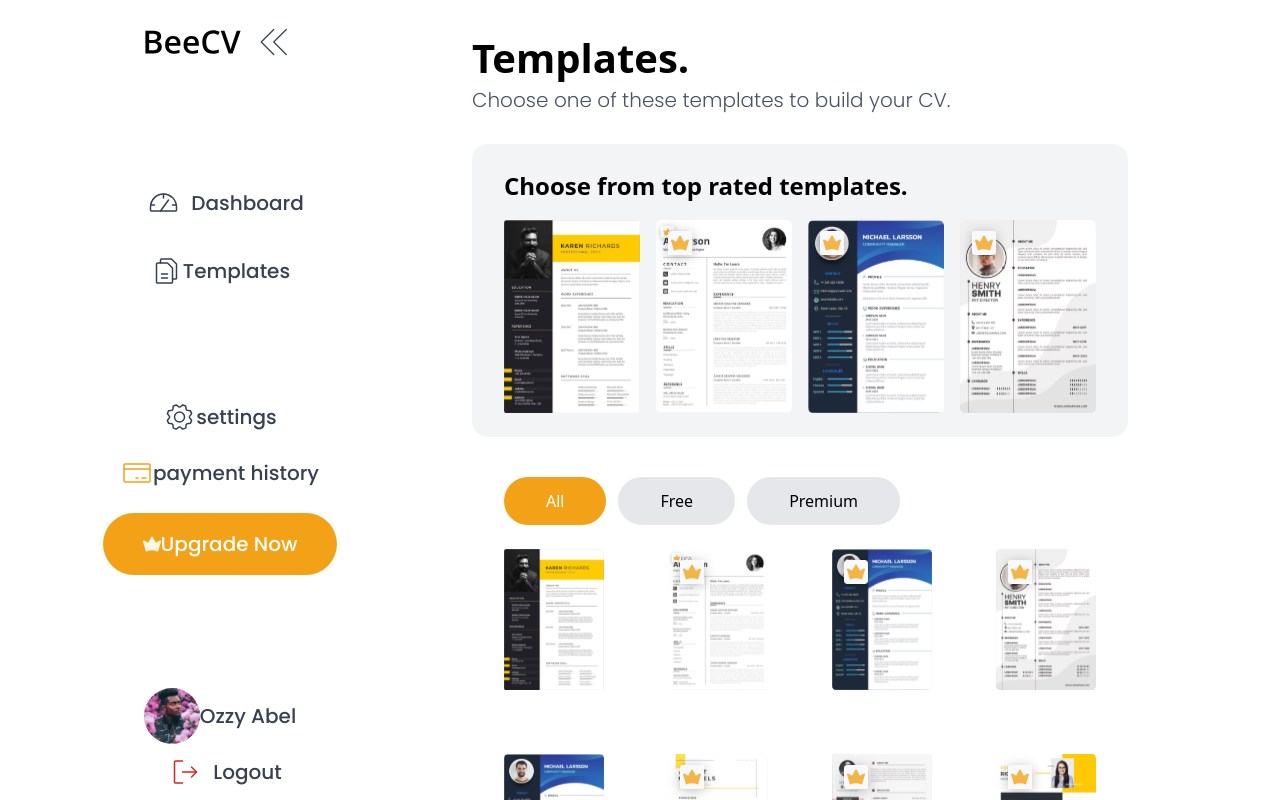
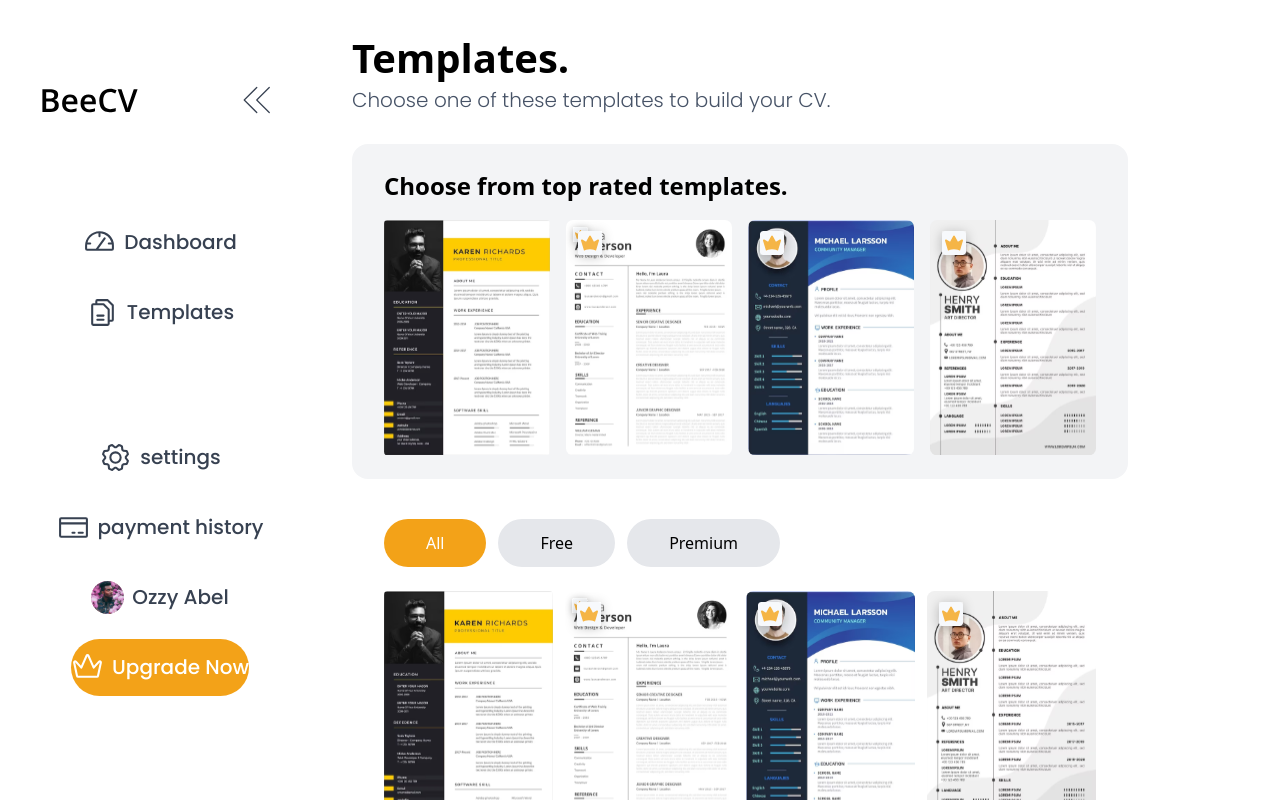
Before and after one commit to Lycan-Xx/test-4, a React (Vite) app: page /templates in a window 1280 px wide. Shown: the top 800 px of the page. Built offline with nearby package versions, Linux system fonts and the light colour scheme.

Commit message:
SideNav transition

```diff
--- a/package.json
+++ b/package.json
@@ -13,6 +13,7 @@
     "@emotion/react": "^11.13.5",
     "@emotion/styled": "^11.13.5",
     "@mui/material": "^6.1.8",
+    "aos": "^2.3.4",
     "react": "^18.3.1",
     "react-dom": "^18.3.1",
     "react-icons": "^5.3.0",
--- a/src/components/CreateCV/CreateCVNav.jsx
+++ b/src/components/CreateCV/CreateCVNav.jsx
@@ -34,15 +34,15 @@ const CreateCVNav = () => {
  ]
 
  return (
-  <main className="flex flex-row justify-between my-[30px] mx-auto w-full px-[10vw]">
-   <nav className="flex flex-row gap-[6px]">
+  <main className="flex flex-col md:flex-row justify-between my-[30px] mx-auto w-full md:px-[10vw]">
+   <nav className="flex flex-row md:gap-[6px] justify-between">
     {CVLinks.map((links) => {
      const { id, text, link } = links
      const isActive = location.pathname === link
      return (
       <Link to={link} key={id}>
        <p
-        className={`flex whitespace-nowrap rounded-[26px] border-[1px] border-gray-300 justify-center items-center py-[8px] px-[25px] text-base text-gray-700 font-medium ${
+        className={`flex text-wrap whitespace-nowrap rounded-[26px] border-[1px] border-gray-300 justify-center items-center md:py-[8px] md:px-[25px] md:text-base text-gray-700 md:font-medium ${
          isActive ? "bg-[#fbe2b7]" : "bg-gray-100"
         }`}
        >
--- a/src/components/Layout/SideNav.jsx
+++ b/src/components/Layout/SideNav.jsx
@@ -1,6 +1,5 @@
 import React, { useState } from "react"
 import { useNavContext } from "../../context/NavContext"
-import DoubleArrowRight from "../../assets/DoubleArrowRight.svg"
 import logo from "../../assets/LogoBeeCV.svg"
 import { PiCaretDoubleLeftThin, PiCaretDoubleRightThin } from "react-icons/pi"
 import { links } from "../../data/data"
@@ -16,106 +15,134 @@ const SideNav = () => {
 
  return (
   <aside
-   className={` hidden md:flex ${
-    isSidebarOpen ? "sidebar-open" : "sidebar-closed"
-   } h-[100vh] flex flex-col justify-between items-center pt-[5%] px-[30px] font-poppins text-[20px] font-medium text-gray-700 gap-[101px] mt-0 transition-all duration-300 ease-in-out`}
+   className={` hidden md:flex h-[100vh] flex-col justify-between items-center font-poppins text-[20px] font-medium text-gray-700 gap-[99px] mt-0 transition-all duration-300 ease-in-out  ${
+    isSidebarOpen ? "sidebar-open md:w-[320px]" : "sidebar-closed w-[119px]"
+   } `}
   >
-   <div className="flex flex-col justify-center items-center">
+   <div
+    className={`flex  w-full  items-center justify-center mt-[80px] px-[32px]  ${
+     isSidebarOpen
+      ? " justify-between  md:w-[300px] flex-row-reverse"
+      : " justify-center flex-col"
+    }`}
+   >
     <button
      onClick={() => setIsSidebarOpen(!isSidebarOpen)}
      className="close-btn"
     >
-     {isSidebarOpen ? "" : <PiCaretDoubleRightThin size={40} />}
+     {isSidebarOpen ? (
+      <PiCaretDoubleLeftThin size={40} />
+     ) : (
+      <PiCaretDoubleRightThin size={40} />
+     )}
     </button>
-    <div
-     className={` ${
-      isSidebarOpen ? "w-[150px] flex-row justify-between " : " "
-     } flex `}
-    >
     <img src={logo} className="logo" alt="Logo" />
-     <button onClick={() => setIsSidebarOpen(!isSidebarOpen)}>
-      {isSidebarOpen ? <PiCaretDoubleLeftThin size={40} /> : ""}
-     </button>
-    </div>
    </div>
 
    {/* First set of links */}
-   <ul className="links flex flex-col gap-[24px]">
+   <ul className="flex flex-col gap-[24px] max-w-[256px]">
     {links.slice(0, 2).map((link) => {
      const { id, url, text, icon } = link
      const isActive = activePage === id
      return (
+      <Link
+       className="flex flex-row items-center justify-center h-[46px] "
+       key={id}
+       onClick={() => handleNavClick(id)}
+       to={url}
+      >
        <li
         className={`gap-2 flex flex-row justify-center items-center rounded-full ${
          isActive
-         ? "border-primary p-3 border-[1px] bg-primary bg-opacity-15  text-primary"
+          ? `border-primary border-[1px] bg-primary bg-opacity-15 text-primary ${
+             isSidebarOpen ? "px-[50px] py-[12px]" : "px-[10px] py-[10px]"
+            }`
           : ""
-       }`}
-       key={id}
-       onClick={() => handleNavClick(id)}
+        }
+  ${isSidebarOpen ? "" : "px-[10px] py-[10px]"}
+  `}
        >
-       <Link
-        className="flex flex-row h-[100%] items-center justify-center mx-auto"
-        to={url}
-       >
-        <img className="" src={icon} alt={text} />
+        {typeof icon === "string" ? (
+         <img className="h-[33px]" src={icon} alt={`${text} icon`} />
+        ) : (
+         React.createElement(icon, { size: 33 })
+        )}
         {isSidebarOpen ? <p>{text}</p> : ""}
+       </li>
       </Link>
-      </li>
      )
     })}
    </ul>
 
    {/* Second set of links */}
-   <ul className="links gap-[24px] flex flex-col">
-    {links.slice(2, 5).map((link) => {
+   <ul className="gap-[24px] flex flex-col items-center w-full max-w-[256px]">
+    {links.slice(2, 6).map((link) => {
      const { id, url, text, icon } = link
      const isActive = activePage === id
 
      return (
-      <li
-       className={`gap-2 flex flex-row justify-center items-center rounded-full whitespace-nowrap ${
-        isActive
-         ? "border-primary p-3 border-[1px] bg-primary bg-opacity-15 text-primary"
-         : ""
-       } ${id === 5 ? "bg-primary text-white md:px-[40px] md:py-[16px]" : ""}`}
+      <Link
        key={id}
        onClick={() => handleNavClick(id)}
-      >
-       <Link
-        className="flex flex-row items-center justify-start mx-auto"
+       className="flex flex-row items-center justify-center h-[46px] w-full"
        to={url}
       >
-        <img className="max-w-[56px] max-h-[56px]" src={icon} alt={text} />
+       <li
+        className={`gap-2 flex flex-row justify-center items-center rounded-full ${
+         isActive
+          ? `border-primary border-[1px] bg-primary bg-opacity-15  text-primary ${
+             isSidebarOpen ? "px-[50px] py-[12px]" : "px-[10px] py-[10px]"
+            } `
+          : ""
+        }
+                ${isSidebarOpen ? "" : "px-[10px] py-[10px]"}
+
+             ${id === 6 ? "bg-primary text-white  py-[12px]" : ""}`}
+       >
+        {typeof icon === "string" ? (
+         <img className="h-[33px]" src={icon} alt={`${text} icon`} />
+        ) : (
+         React.createElement(icon, { size: 33 })
+        )}{" "}
         {isSidebarOpen ? <p>{text}</p> : ""}
+       </li>
       </Link>
-      </li>
      )
     })}
    </ul>
 
    {/* Third set of links */}
-   <ul className="links">
-    {links.slice(5, 7).map((link) => {
+   <ul className=" max-w-[256px] flex">
+    {links.slice(6, 7).map((link) => {
      const { id, url, text, icon } = link
      const isActive = activePage === id
 
      return (
+      <Link
+       className="flex flex-row items-center justify-center h-[46px] w-full"
+       href={url}
+      >
        <li
         className={`gap-2 flex flex-row justify-center items-center rounded-full ${
-        isActive ? "border-primary border-[1px] bg-activeLink" : ""
-       }`}
+         isActive
+          ? `border-primary border-[1px] bg-primary bg-opacity-15  text-primary ${
+             isSidebarOpen ? "px-[50px] py-[12px]" : "px-[10px] py-[10px]"
+            } `
+          : ""
+        }
+                ${isSidebarOpen ? "" : "px-[10px] py-[10px]"}
+`}
         key={id}
         onClick={() => handleNavClick(id)}
        >
-       <Link
-        className="flex flex-row h-[100%] items-center justify-center mx-auto"
-        href={url}
-       >
-        <img src={icon} alt={text} />
+        {typeof icon === "string" ? (
+         <img className="h-[33px]" src={icon} alt={`${text} icon`} />
+        ) : (
+         React.createElement(icon, { size: 33 })
+        )}{" "}
         {isSidebarOpen ? <p>{text}</p> : ""}
+       </li>
       </Link>
-      </li>
      )
     })}
    </ul>
--- a/src/components/TopRatedTemplates.jsx
+++ b/src/components/TopRatedTemplates.jsx
@@ -42,6 +42,7 @@ const TopRatedTemplates = () => {
     return (
      <div className="relative group" key={item.id}>
       <img
+       className="w-max"
        src={item.template}
        onClick={() => handleTemplateSelect(item)}
        alt=""
--- a/src/components/pages/Templates.jsx
+++ b/src/components/pages/Templates.jsx
@@ -96,12 +96,12 @@ const Templates = () => {
       )
      })}
     </header>
-    <section className=" grid grid-cols-2 lg:grid-cols-4 lg:gap-16 gap-4 px-[2rem]">
+    <section className=" grid grid-cols-2 lg:grid-cols-4 lg:gap-3 gap-4 px-[2rem]">
      {filteredTemplates.map((item) => {
       return (
        <div className="relative group" key={item.id}>
-        <img
-         src={item.template}
+          <img
+            src={item.template}
          onClick={() => handleTemplateSelect(item)}
          alt=""
         />
--- a/src/data/data.js
+++ b/src/data/data.js
@@ -3,7 +3,13 @@ import Flutterwave from "../assets/flutterwave.svg"
 import Interswitch from "../assets/interswitch.svg"
 import Remita from "../assets/remita.svg"
 
-import DashboardIcon from "../assets/DashboardIcon.svg"
+import { PiGauge } from "react-icons/pi"
+import { PiFiles } from "react-icons/pi"
+import { PiGear } from "react-icons/pi"
+import { PiCreditCard } from "react-icons/pi"
+import { PiCrownSimple } from "react-icons/pi"
+import { PiSignOut } from "react-icons/pi"
+
 import SettingsIcon from "../assets/SettingsIcon.svg"
 import CreditCard from "../assets/creditcard.svg"
 import LogOutIcon from "../assets/LogOutIcon.svg"
@@ -77,45 +83,44 @@ export const links = [
   id: 1,
   url: "/",
   text: "Dashboard",
-  icon: DashboardIcon,
+  icon: PiGauge,
  },
  {
   id: 2,
   url: "/Templates",
   text: "Templates",
-  icon: TemplatesIcon,
+  icon: PiFiles
  },
  {
   id: 3,
   url: "/settings",
   text: "settings",
-  icon: SettingsIcon,
+  icon: PiGear
  },
  {
   id: 4,
   url: "/payment-history",
   text: "payment history",
-  icon: CreditCard,
+  icon: PiCreditCard
  },
  {
   id: 5,
+  url: "/profile",
+  text: "Ozzy Abel",
+  icon: ProfilePic
+ },
+ {
+  id: 6,
   url: "/upgrade",
   text: "Upgrade Now",
-  icon: Crown,
- },
-
- {
-  id: 6,
-  url: "/profile",
-  text: "Ozzy Abel",
-  icon: ProfilePic,
+  icon: PiCrownSimple
  },
 
  {
   id: 7,
   url: "/logOut",
   text: "Logout",
-  icon: LogOutIcon,
+  icon: PiSignOut
  },
 ]
 
```
Also changed, not shown: 1 other file (tests, documents, lock files or other folders). Lines whose indentation alone changed are shown as unchanged.
